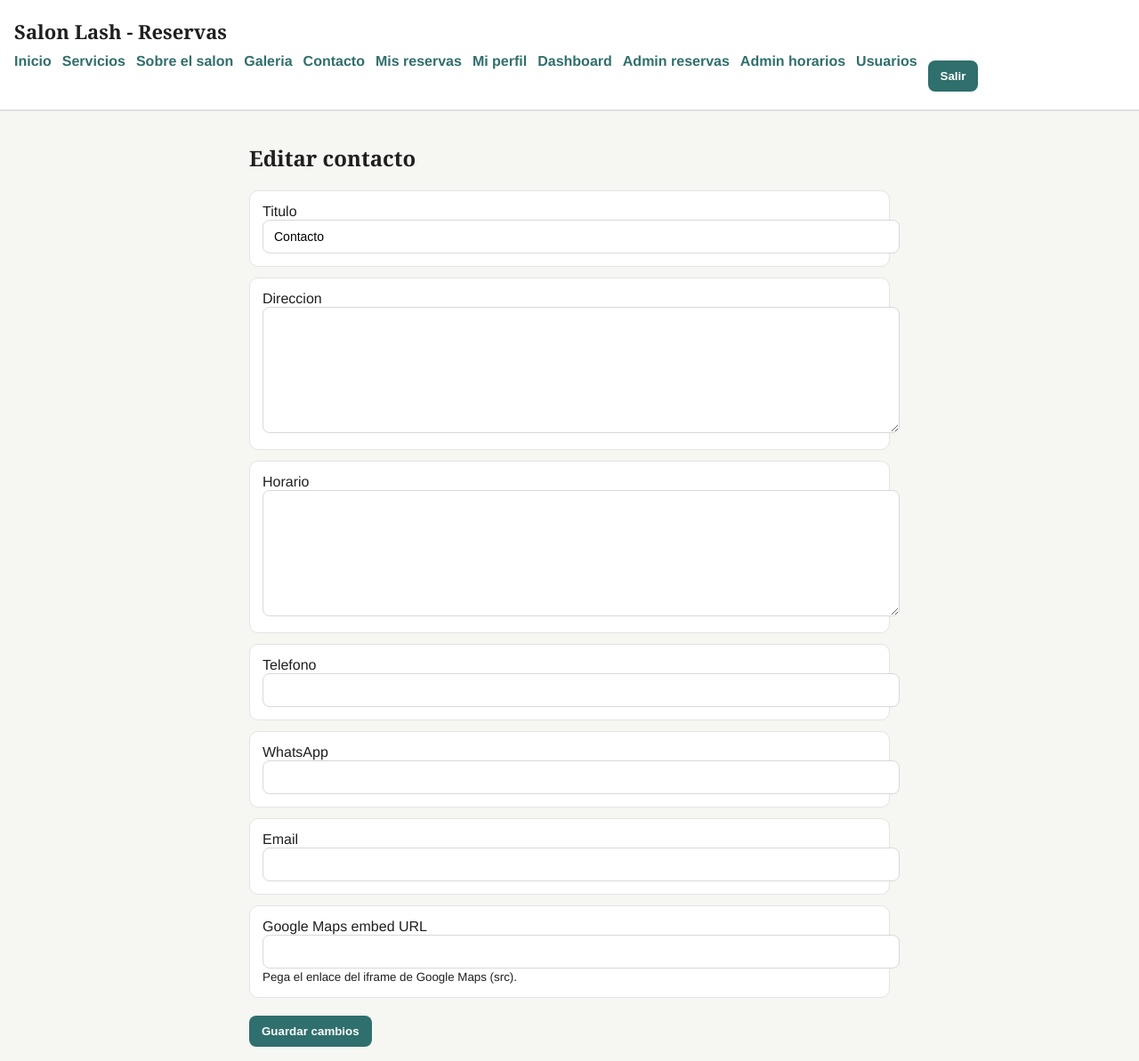
After one commit to KurtKuschS/appointment-booking-system, a Django app: page /contact/edit/ in a window 1280 px wide. The commit adds this page. Shown: the whole page at 89% size. Run offline with Django 5.2, Linux system fonts and the light colour scheme; the visitor is signed in with stand-in values (Sample User, id 1); data comes from the database, SQL or seed files in the repository.

Commit message:
add contact page model, forms, views, and templates

```diff
--- a/pages/forms.py
+++ b/pages/forms.py
@@ -1,6 +1,8 @@
+import re
+
 from django import forms
 
-from .models import AboutPage, AboutPhoto, GalleryPage, GalleryPhoto
+from .models import AboutPage, AboutPhoto, ContactPage, GalleryPage, GalleryPhoto
 
 
 class AboutPageForm(forms.ModelForm):
@@ -69,3 +71,33 @@ class GalleryPhotoForm(forms.ModelForm):
             self.add_error("before_image", "Este campo es obligatorio.")
 
         return cleaned
+
+
+class ContactPageForm(forms.ModelForm):
+    map_embed_url = forms.CharField(required=False)
+
+    class Meta:
+        model = ContactPage
+        fields = ("title", "address", "schedule", "phone", "whatsapp", "email", "map_embed_url")
+        widgets = {
+            "address": forms.Textarea(attrs={"rows": 3}),
+            "schedule": forms.Textarea(attrs={"rows": 3}),
+        }
+
+    def __init__(self, *args, **kwargs):
+        super().__init__(*args, **kwargs)
+        for field_name in self.fields:
+            self.fields[field_name].widget.attrs.update({"class": "input"})
+
+    def clean_map_embed_url(self):
+        value = self.cleaned_data.get("map_embed_url", "")
+        if not value:
+            return value
+
+        if "<iframe" in value:
+            match = re.search(r'src=["\"]([^"\"]+)["\"]', value)
+            if not match:
+                raise forms.ValidationError("No se encontro el src del iframe.")
+            return match.group(1)
+
+        return value
--- a/pages/models.py
+++ b/pages/models.py
@@ -46,3 +46,17 @@ class GalleryPhoto(models.Model):
 
     def __str__(self) -> str:
         return f"Trabajo {self.order}"
+
+
+class ContactPage(models.Model):
+    title = models.CharField(max_length=120, default="Contacto")
+    address = models.TextField(blank=True)
+    schedule = models.TextField(blank=True)
+    phone = models.CharField(max_length=30, blank=True)
+    whatsapp = models.CharField(max_length=30, blank=True)
+    email = models.EmailField(blank=True)
+    map_embed_url = models.URLField(blank=True, max_length=500)
+    updated_at = models.DateTimeField(auto_now=True)
+
+    def __str__(self) -> str:
+        return self.title
--- a/pages/urls.py
+++ b/pages/urls.py
@@ -6,4 +6,6 @@ urlpatterns = [
     path("about/edit/", views.about_edit, name="about_edit"),
     path("gallery/", views.gallery, name="gallery"),
     path("gallery/edit/", views.gallery_edit, name="gallery_edit"),
+    path("contact/", views.contact, name="contact"),
+    path("contact/edit/", views.contact_edit, name="contact_edit"),
 ]
--- a/pages/views.py
+++ b/pages/views.py
@@ -6,8 +6,8 @@ from django.db.models import Max
 from django.forms import inlineformset_factory
 from django.shortcuts import redirect, render
 
-from .forms import AboutPageForm, AboutPhotoForm, GalleryPageForm, GalleryPhotoForm
-from .models import AboutPage, AboutPhoto, GalleryPage, GalleryPhoto
+from .forms import AboutPageForm, AboutPhotoForm, ContactPageForm, GalleryPageForm, GalleryPhotoForm
+from .models import AboutPage, AboutPhoto, ContactPage, GalleryPage, GalleryPhoto
 
 logger = logging.getLogger(__name__)
 
@@ -98,3 +98,24 @@ def gallery_edit(request):
 
     context = {"page_form": page_form, "formset": formset}
     return render(request, "pages/gallery_edit.html", context)
+
+
+def contact(request):
+    page = ContactPage.objects.first()
+    return render(request, "contact.html", {"contact": page})
+
+
+@user_passes_test(_is_staff)
+def contact_edit(request):
+    contact_page, _ = ContactPage.objects.get_or_create(id=1)
+
+    if request.method == "POST":
+        form = ContactPageForm(request.POST, instance=contact_page)
+        if form.is_valid():
+            form.save()
+            messages.success(request, "Contacto actualizado.")
+            return redirect("contact")
+    else:
+        form = ContactPageForm(instance=contact_page)
+
+    return render(request, "pages/contact_edit.html", {"form": form})
--- a/templates/base.html
+++ b/templates/base.html
@@ -332,6 +365,7 @@
         <a href="{% url 'service_list' %}">Servicios</a>
         <a href="{% url 'about' %}">Sobre el salon</a>
         <a href="{% url 'gallery' %}">Galeria</a>
+        <a href="{% url 'contact' %}">Contacto</a>
         {% if user.is_authenticated %}
             <a href="{% url 'booking_list' %}">Mis reservas</a>
             <a href="{% url 'profile_edit' %}">Mi perfil</a>
--- /dev/null
+++ b/templates/pages/contact_edit.html
@@ -0,0 +1,56 @@
+{% extends "base.html" %}
+
+{% block title %}Editar contacto{% endblock %}
+
+{% block content %}
+    <h2>Editar contacto</h2>
+
+    <form method="post">
+        {% csrf_token %}
+
+        <div class="card">
+            <label>Titulo</label><br />
+            {{ form.title }}
+            {{ form.title.errors }}
+        </div>
+
+        <div class="card">
+            <label>Direccion</label><br />
+            {{ form.address }}
+            {{ form.address.errors }}
+        </div>
+
+        <div class="card">
+            <label>Horario</label><br />
+            {{ form.schedule }}
+            {{ form.schedule.errors }}
+        </div>
+
+        <div class="card">
+            <label>Telefono</label><br />
+            {{ form.phone }}
+            {{ form.phone.errors }}
+        </div>
+
+        <div class="card">
+            <label>WhatsApp</label><br />
+            {{ form.whatsapp }}
+            {{ form.whatsapp.errors }}
+        </div>
+
+        <div class="card">
+            <label>Email</label><br />
+            {{ form.email }}
+            {{ form.email.errors }}
+        </div>
+
+        <div class="card">
+            <label>Google Maps embed URL</label><br />
+            {{ form.map_embed_url }}
+            {{ form.map_embed_url.errors }}
+            <small>Pega el enlace del iframe de Google Maps (src).</small>
+        </div>
+
+        <button type="submit">Guardar cambios</button>
+    </form>
+{% endblock %}
```
Also changed, not shown: other parts of templates/base.html (+33 -0 lines), pages/admin.py (+6 -1 lines), templates/contact.html (added, +55 -0 lines), pages/migrations/0003_contactpage.py (added), pages/migrations/0004_alter_contactpage_map_embed_url.py (added).
